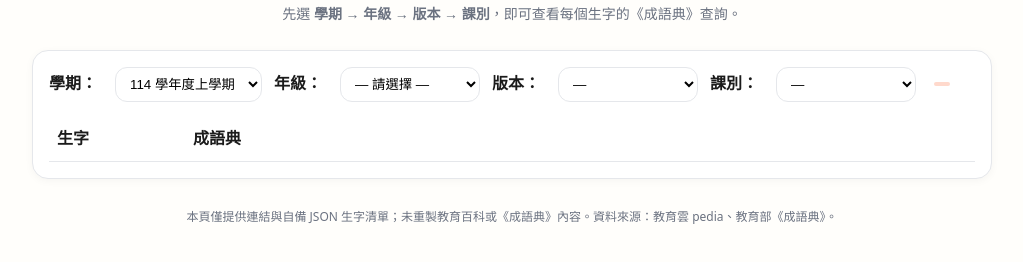
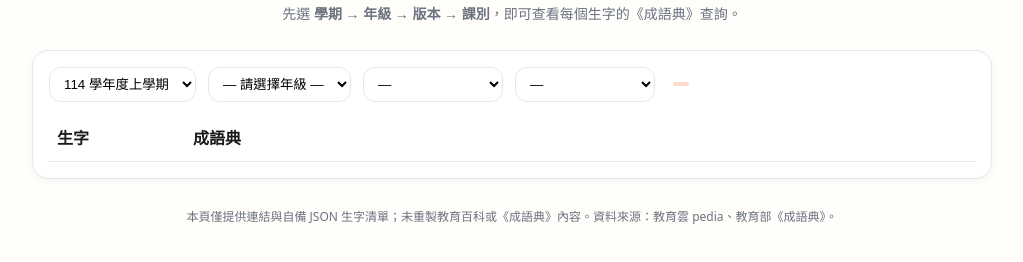
Before and after one commit to jinshuanyu/chinese-idioms-by-lesson, a plain HTML site: page index.html in a window 1280 px wide. Shown: the part 58-320 px from the top of the page, without its empty margins (128-1151 px from the left). Drawn offline with Linux system fonts and the light colour scheme.

Commit message:
Update index.html

```diff
--- a/index.html
+++ b/index.html
@@ -45,13 +45,13 @@
   <div class="container">
     <div class="card">
       <div class="row">
-        <label>學期：</label>
+
         <select id="term"></select>
-        <label>年級：</label>
+
         <select id="grade"></select>
-        <label>版本：</label>
+
         <select id="publisher"></select>
-        <label>課別：</label>
+
         <select id="lesson"></select>
         <span id="stats" class="pill"></span>
       </div>
@@ -184,7 +184,7 @@ function updateGrades(){
   $('#meta').textContent=''; $('#stats').textContent='';
   const term=$('#term').value;
   const grades = term ? Object.keys(CATALOG[term] || CATALOG[termCode(term)] || {}) : [];
-  $('#grade').innerHTML = '<option value="">— 請選擇 —</option>' + grades.map(g=>`<option>${g}</option>`).join('');
+  $('#grade').innerHTML = '<option value="">— 請選擇年級 —</option>' + grades.map(g=>`<option>${g}</option>`).join('');
 }
 
 function updatePublishers(){
@@ -192,7 +192,7 @@ function updatePublishers(){
   $('#meta').textContent=''; $('#stats').textContent='';
   const term=$('#term').value, grade=$('#grade').value;
   const pubs = (term && grade) ? Object.keys((CATALOG[term] || CATALOG[termCode(term)] || {})[grade] || {}) : [];
-  $('#publisher').innerHTML = '<option value="">— 請選擇 —</option>' + pubs.map(p=>`<option>${p}</option>`).join('');
+  $('#publisher').innerHTML = '<option value="">— 請選擇版本 —</option>' + pubs.map(p=>`<option>${p}</option>`).join('');
 }
 
 async function updateLessons(){
@@ -208,7 +208,7 @@ async function updateLessons(){
     lessons = Array.from({length:n}, (_,i)=>`第${String(i+1).padStart(2,'0')}課`);
   }
   lessons.sort((a,b)=> (parseInt(lessonNo2(a),10) - parseInt(lessonNo2(b),10)) );
-  $('#lesson').innerHTML = '<option value="">— 請選擇 —</option>' + lessons.map(l=>`<option>${l}</option>`).join('');
+  $('#lesson').innerHTML = '<option value="">— 請選擇課別 —</option>' + lessons.map(l=>`<option>${l}</option>`).join('');
 }
 
 function render(){
```
